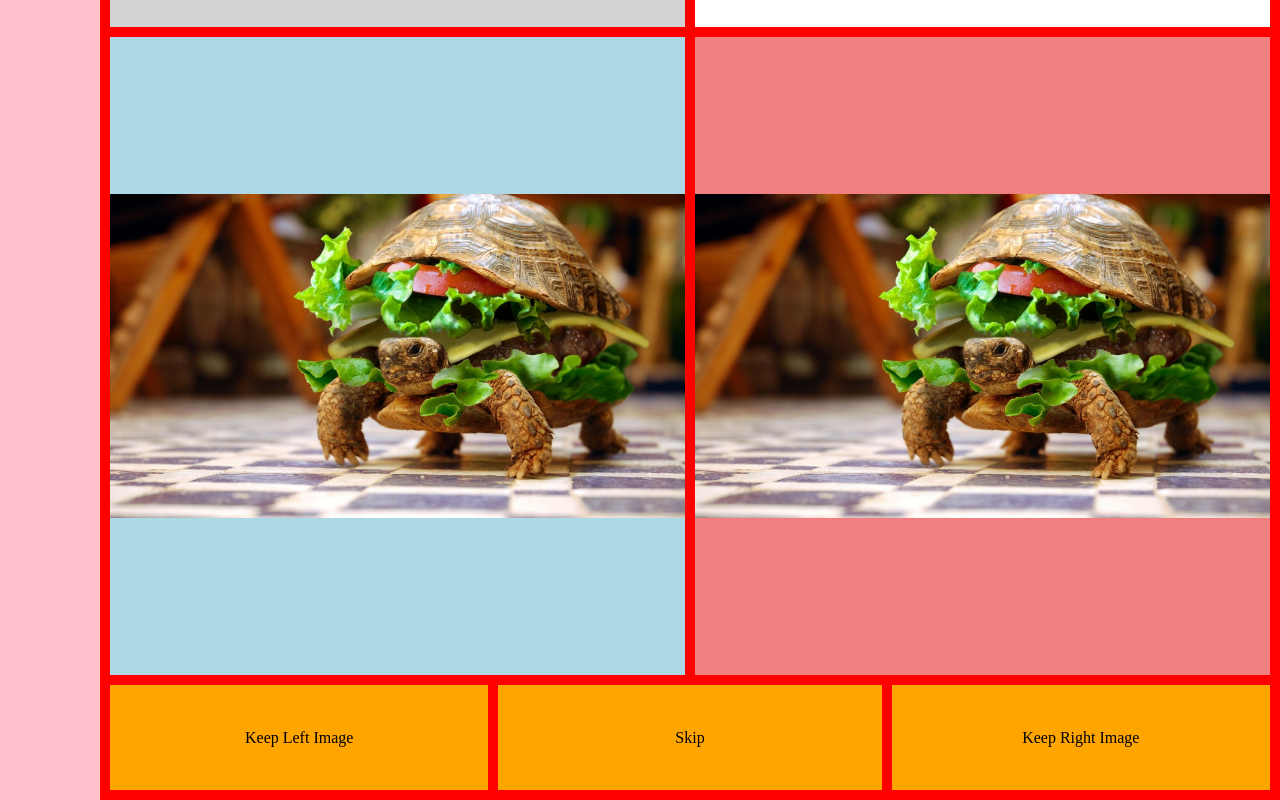
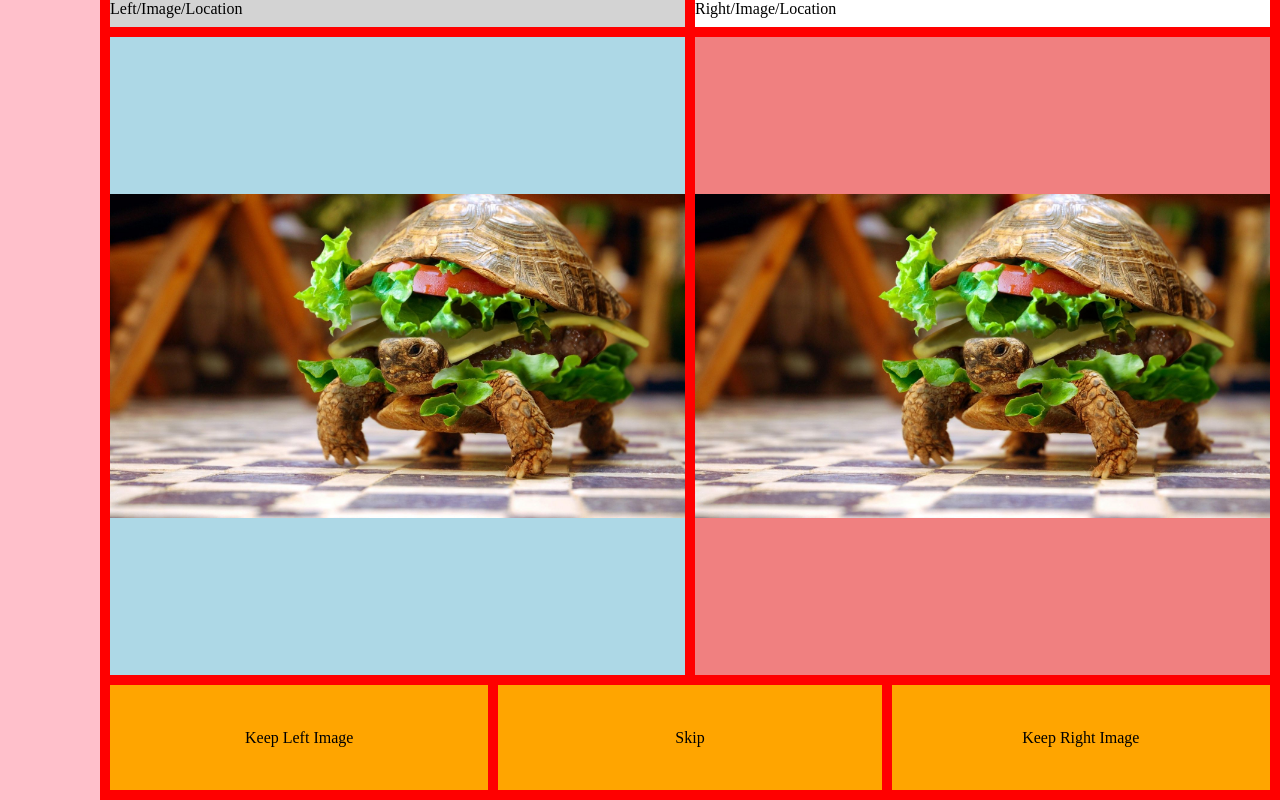
Before and after one commit to LoganGerber/DupeRemoverSite, a React (Vite) app: page / in a window 1280 px wide. Built offline with nearby package versions, Linux system fonts and the light colour scheme.

Commit message:
Add test text to image headers

```diff
--- a/src/App.tsx
+++ b/src/App.tsx
@@ -9,10 +9,10 @@ function App() {
 
 			</div>
 			<div id="leftimgheader">
-
+				Left/Image/Location
 			</div>
 			<div id="rightimgheader">
-
+				Right/Image/Location
 			</div>
 			<div className="margin-area" id="leftimg">
 				<ImageView imgData="myLeftImage" />
```
